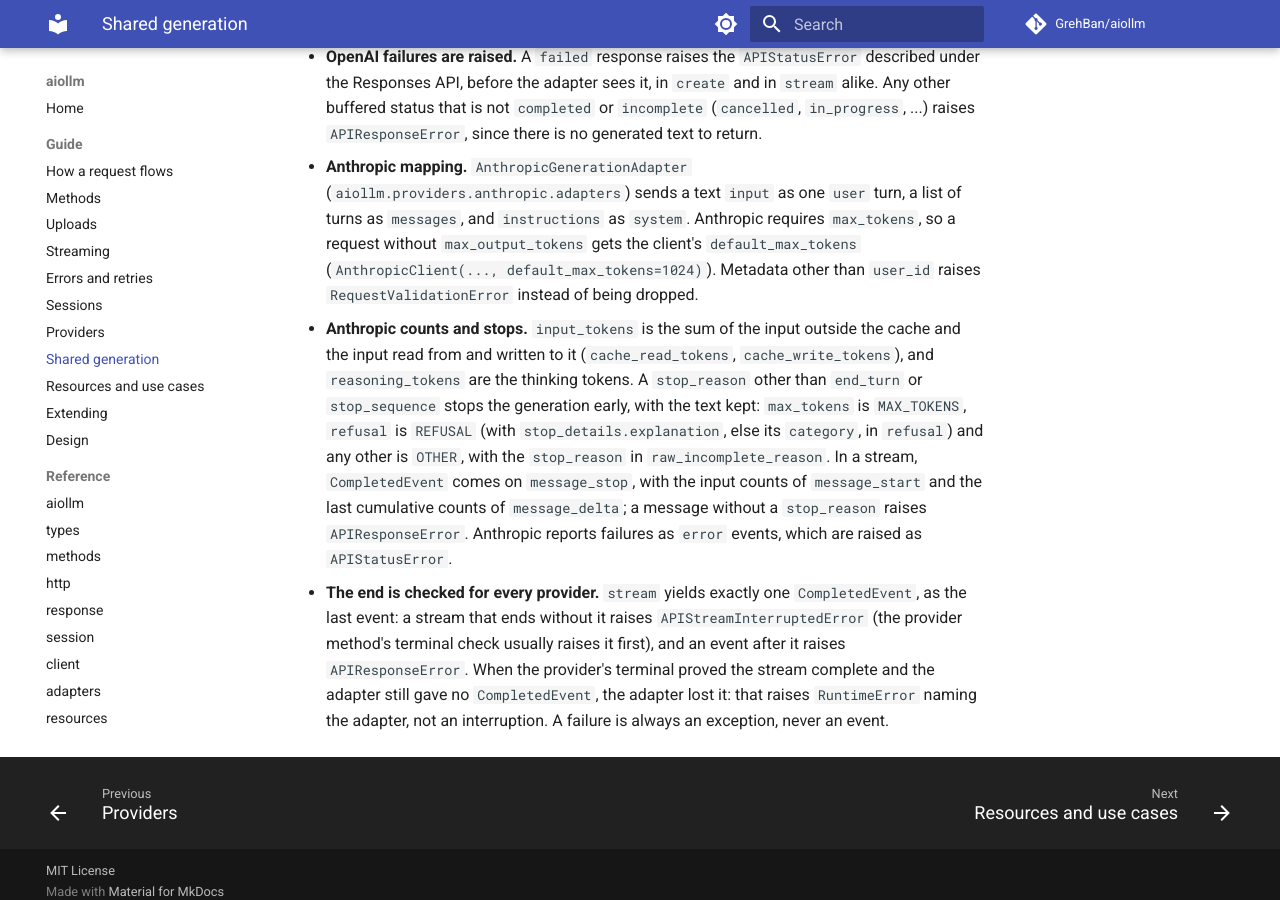
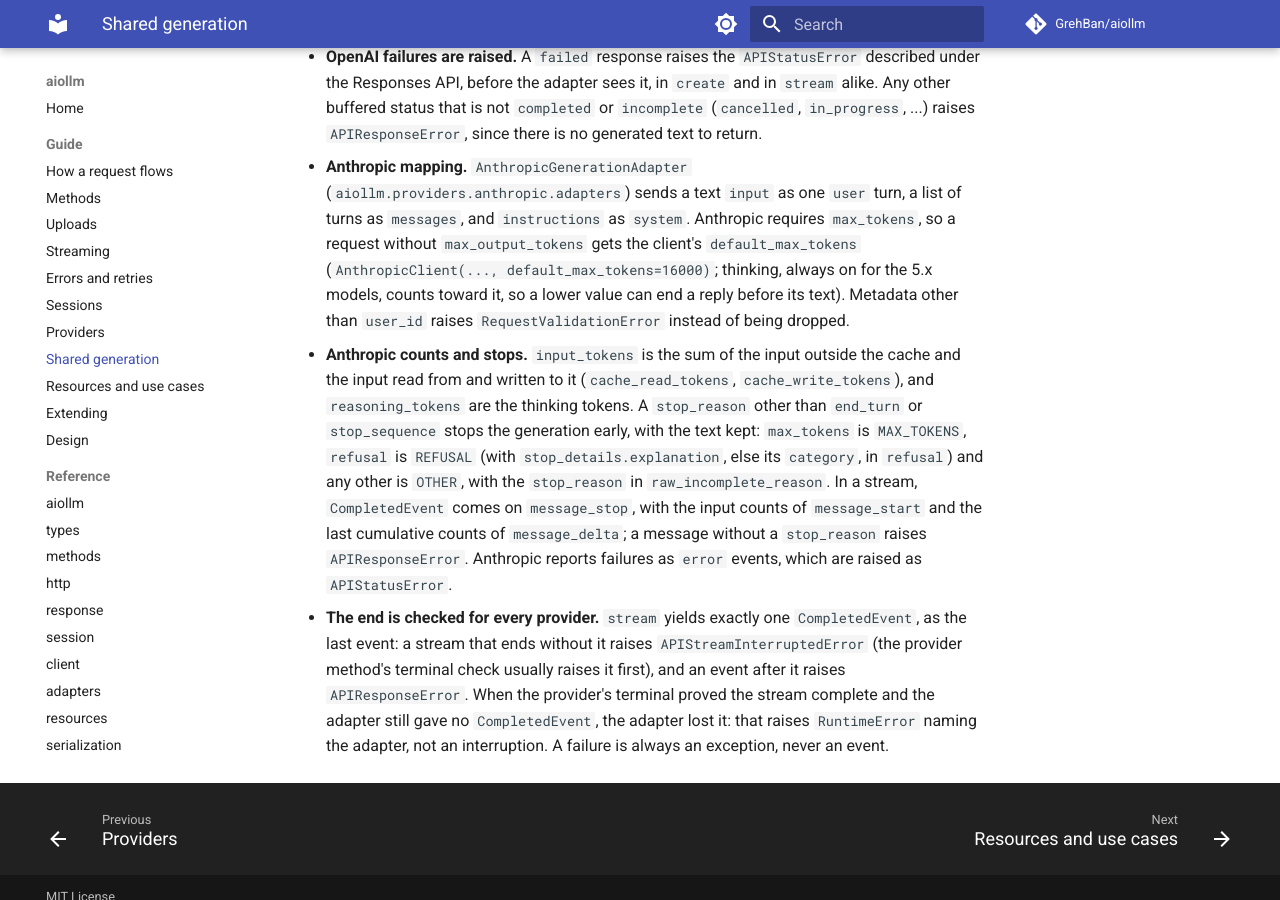
Before and after one commit to GrehBan/ai_api, an MkDocs documentation site: the page built from docs/guide/generation.md, in a window 1280 px wide and 900 px high, scrolled down 3144 px. Built offline with MkDocs 1.6.1 and Material for MkDocs 9.7.7, drawn with Linux system fonts in a browser that asks for light colours; comment, search, counter and statistics services are not loaded.

Commit message:
Anthropic generation: default max_tokens 16000, room for thinking
Thinking is always on for the Claude 5.x models and counts toward
max_tokens (Effort and Thinking guides; Opus 5.5 cannot turn it off),
so the default of 1024 could end a client.generation reply in its
thinking, with little or no text. The default is now 16000, the value
Anthropic's examples send; default_max_tokens= still sets another.
The test of the default failed before the change.

```diff
--- a/docs/guide/generation.md
+++ b/docs/guide/generation.md
@@ -78,6 +78,6 @@
 - **OpenAI mapping.** `OpenAIGenerationAdapter` (`aiollm.providers.openai.adapters`) builds `CreateResponse` or `StreamResponse` from the request, turns as `EasyInputMessage` items, so OpenAI's limits, such as `max_output_tokens` of at least 16, are checked before sending. Parameters the shared request lacks reach it through `provider_options` (`OpenAIGenerationOptions`), or stay on the methods above.
 - **OpenAI stopped early.** An `incomplete` response, cut off by `max_output_tokens` for example, keeps its `text` and gets `incomplete_reason` (`MAX_TOKENS` for `max_output_tokens`, `OTHER` for any other reason) with OpenAI's reason in `raw_incomplete_reason`; in a stream, `response.incomplete` is a `CompletedEvent` with them. A `refusal` content part makes the response a refusal, with the part's text in `refusal`.
 - **OpenAI failures are raised.** A `failed` response raises the `APIStatusError` described under the Responses API, before the adapter sees it, in `create` and in `stream` alike. Any other buffered status that is not `completed` or `incomplete` (`cancelled`, `in_progress`, ...) raises `APIResponseError`, since there is no generated text to return.
-- **Anthropic mapping.** `AnthropicGenerationAdapter` (`aiollm.providers.anthropic.adapters`) sends a text `input` as one `user` turn, a list of turns as `messages`, and `instructions` as `system`. Anthropic requires `max_tokens`, so a request without `max_output_tokens` gets the client's `default_max_tokens` (`AnthropicClient(..., default_max_tokens=1024)`). Metadata other than `user_id` raises `RequestValidationError` instead of being dropped.
+- **Anthropic mapping.** `AnthropicGenerationAdapter` (`aiollm.providers.anthropic.adapters`) sends a text `input` as one `user` turn, a list of turns as `messages`, and `instructions` as `system`. Anthropic requires `max_tokens`, so a request without `max_output_tokens` gets the client's `default_max_tokens` (`AnthropicClient(..., default_max_tokens=16000)`; thinking, always on for the 5.x models, counts toward it, so a lower value can end a reply before its text). Metadata other than `user_id` raises `RequestValidationError` instead of being dropped.
 - **Anthropic counts and stops.** `input_tokens` is the sum of the input outside the cache and the input read from and written to it (`cache_read_tokens`, `cache_write_tokens`), and `reasoning_tokens` are the thinking tokens. A `stop_reason` other than `end_turn` or `stop_sequence` stops the generation early, with the text kept: `max_tokens` is `MAX_TOKENS`, `refusal` is `REFUSAL` (with `stop_details.explanation`, else its `category`, in `refusal`) and any other is `OTHER`, with the `stop_reason` in `raw_incomplete_reason`. In a stream, `CompletedEvent` comes on `message_stop`, with the input counts of `message_start` and the last cumulative counts of `message_delta`; a message without a `stop_reason` raises `APIResponseError`. Anthropic reports failures as `error` events, which are raised as `APIStatusError`.
 - **The end is checked for every provider.** `stream` yields exactly one `CompletedEvent`, as the last event: a stream that ends without it raises `APIStreamInterruptedError` (the provider method's terminal check usually raises it first), and an event after it raises `APIResponseError`. When the provider's terminal proved the stream complete and the adapter still gave no `CompletedEvent`, the adapter lost it: that raises `RuntimeError` naming the adapter, not an interruption. A failure is always an exception, never an event.
```
Also changed, not shown: CHANGES/+anthropic-max-tokens.changed.md (added, +1 -0 lines), docs/unification.md (+1 -1 lines), 2 other files.
